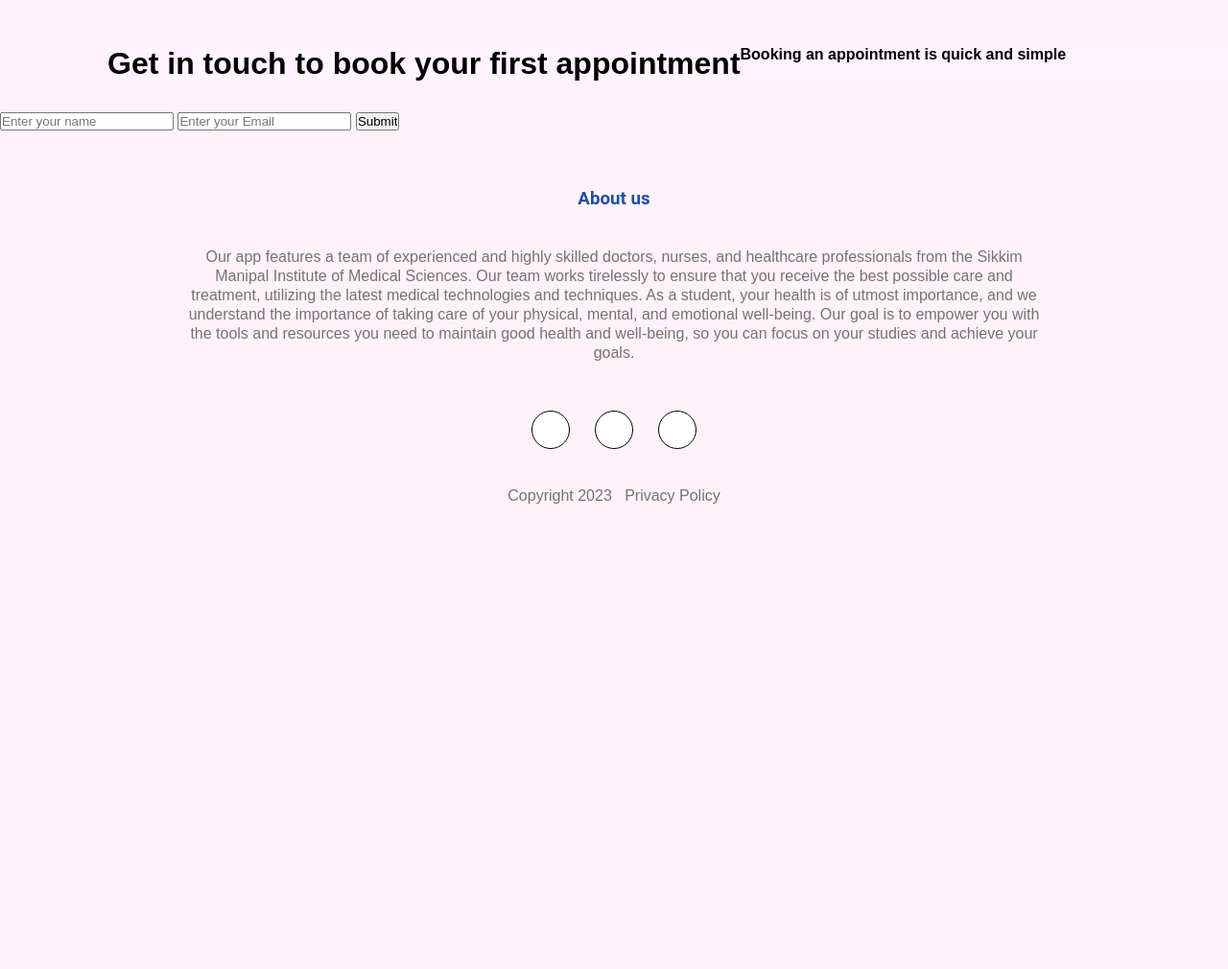
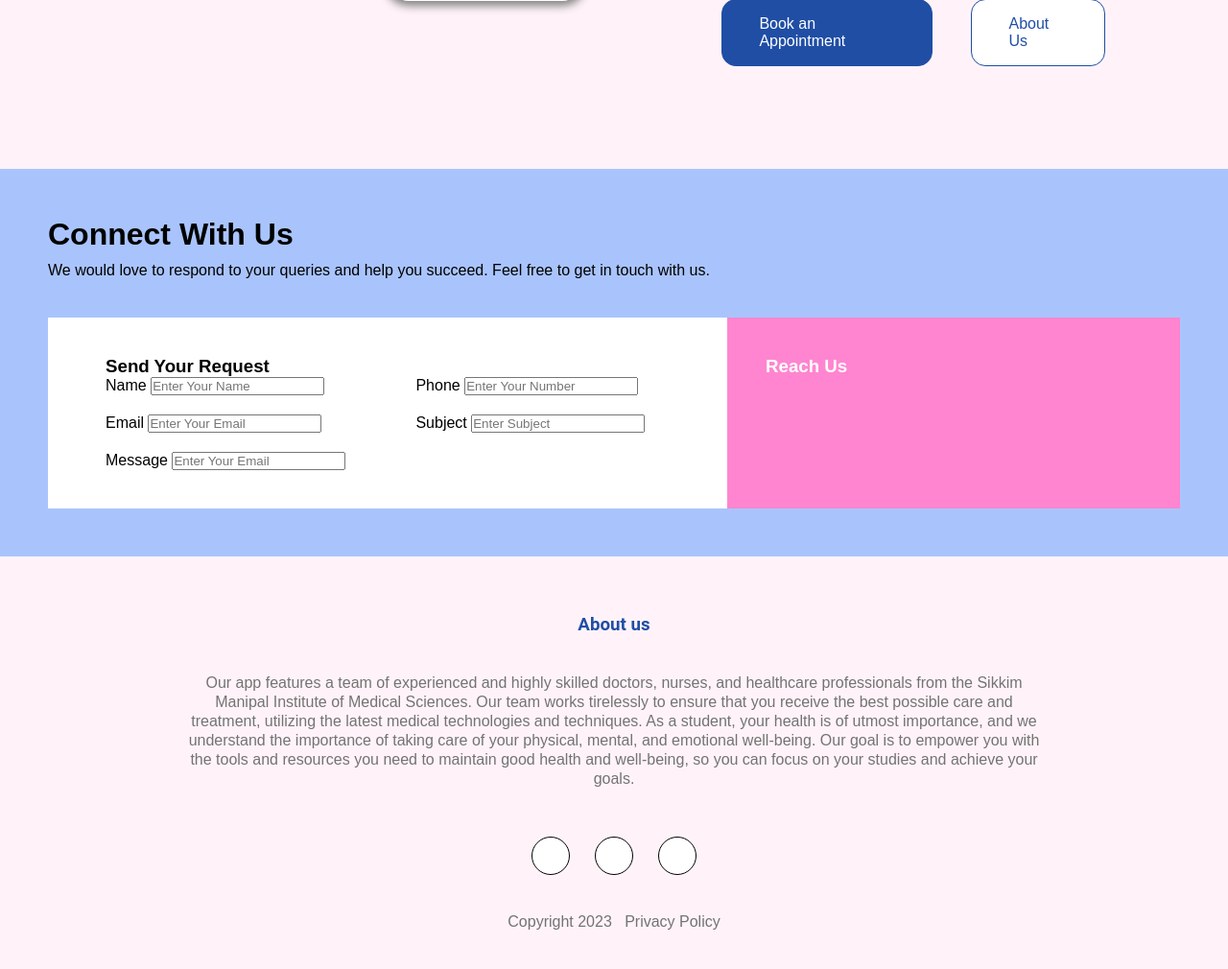
Before and after one commit to Rohan100000/E-Support-System-for-SMIT-Healthcare, a Node server app: page / in a window 1280 px wide; the page is wider, and only the part inside the window is pictured. Shown: the part 3215-4225 px from the top of that part at 96% size. Before the commit the page ends 3740 px from the top of that part, so only its background shows below. Run offline with Node 20, Linux system fonts and the light colour scheme; style sheets or scripts are compiled from the project's sources; some libraries are stand-ins or nearby versions.

Commit message:
changes Conatct

```diff
--- a/assets/css/_home.css
+++ b/assets/css/_home.css
@@ -3,7 +3,8 @@
   padding: 0; }
 
 body {
-  background-color: #ffbdde2d; }
+  background-color: #ffbdde2d;
+  overflow-x: hidden; }
 
 /*Intro Section Starts Here*/
 #intro {
--- /dev/null
+++ b/assets/css/contact_us.css
@@ -0,0 +1,37 @@
+* {
+  margin: 0;
+  padding: 0; }
+
+.contact-container {
+  background-color: #a9c4fd;
+  padding: 50px 50px; }
+
+.contact-box {
+  display: flex; }
+
+.contact-left {
+  background-color: #fff;
+  width: 80%;
+  flex-basis: 60%;
+  padding: 40px 60px; }
+
+.contact-right {
+  background-color: #ff85d0;
+  color: #fff;
+  width: 80%;
+  flex-basis: 40%;
+  padding: 40px; }
+
+.contact-header {
+  margin-bottom: 10px; }
+
+.contact-container .contact-para {
+  margin-bottom: 40px; }
+
+.input-row {
+  display: flex;
+  justify-content: space-between;
+  margin-bottom: 20px; }
+
+.input-row .input-group {
+  flex-basis: 45%; }
--- a/assets/css/video.css
+++ b/assets/css/video.css
@@ -8,8 +8,9 @@
 
 .video-section {
   background-color: #a9c4fd;
+  margin-top: 15vh;
   padding-top: 10vh;
-  padding-bottom: 5vh; }
+  padding-bottom: 10vh; }
 
 .text {
   text-align: center;
--- a/assets/scss/_home.scss
+++ b/assets/scss/_home.scss
@@ -18,6 +18,7 @@
 
 body {
     background-color: $background-color_1;
+	overflow-x: hidden;
 }
 
 /*Intro Section Starts Here*/
--- /dev/null
+++ b/assets/scss/contact_us.scss
@@ -0,0 +1,46 @@
+*{
+    margin: 0;
+    padding: 0;
+}
+
+.contact-container{
+    background-color: rgb(169, 196, 253);
+    padding: 50px 50px;
+}
+
+.contact-box{
+    display: flex;
+}
+
+.contact-left{
+    background-color: #fff;
+    width: 80%;
+    flex-basis: 60%;
+    padding: 40px 60px;
+}
+
+.contact-right{
+    background-color: rgb(255, 133, 208);
+    color: #fff;
+    width: 80%;
+    flex-basis: 40%;
+    padding: 40px;
+}
+
+.contact-header{
+    margin-bottom: 10px;
+}
+
+.contact-container .contact-para{
+    margin-bottom: 40px;
+}
+
+.input-row{
+    display: flex;
+    justify-content: space-between;
+    margin-bottom: 20px;
+}
+
+.input-row .input-group{
+    flex-basis: 45%;
+}
--- a/assets/scss/video.scss
+++ b/assets/scss/video.scss
@@ -10,8 +10,9 @@
 
 .video-section{
 	background-color: rgb(169, 196, 253);
+	margin-top: 15vh;
 	padding-top: 10vh;
-	padding-bottom: 5vh;
+	padding-bottom: 10vh;
 }
 .text {
 	text-align: center;
--- a/views/contact.ejs
+++ b/views/contact.ejs
@@ -2,26 +2,42 @@
 
 <!-- Contact Us Section Starts here -->
 
-<div id="booking">
-    <div id="header">
-        <div id="head1">
-            <h1>Get in touch to book your first appointment</h1>
-        </div>
-        <div id="head2">
-            <h4>Booking an appointment is quick and simple</h4>
-        </div>
+<div class="contact-container">
+    <h1 class="contact-header">Connect With Us</h1>
+    <p class="contact-para">We would love to respond to your queries and help you succeed. Feel free to get in touch with us.</p>
+    <div class="contact-box">
+      <div class="contact-left">
+        <h3>Send Your Request</h3>
+        <form>
+          <div class="input-row">
+            <div class="input-group">
+              <label>Name</label>
+              <input type="text" placeholder="Enter Your Name">
+            </div>
+            <div class="input-group">
+              <label>Phone</label>
+              <input type="text" placeholder="Enter Your Number">
+            </div>
+          </div>
+          <div class="input-row">
+            <div class="input-group">
+              <label>Email</label>
+              <input type="email" placeholder="Enter Your Email">
+            </div>
+            <div class="input-group">
+              <label>Subject</label>
+              <input type="text" placeholder="Enter Subject">
+            </div>
+          </div>
+              <label>Message</label>
+              <input type="" placeholder="Enter Your Email">
+        </form>
+      </div>
+      <div class="contact-right">
+        <h3>Reach Us</h3>
+      </div>
     </div>
-    <div>
-        <form id="form" action="#">
 
-            <input type="text" id="name" class="input-bar" placeholder="Enter your name" required>
-
-            <input type="text" id="Email" class="input-bar" placeholder="Enter your Email" required>
-
-            <input type="submit" value="Submit" id="submit">
-        </form>
-
-    </div>
   </div>
 
   <!-- Contact us section ends here -->
--- a/views/home.ejs
+++ b/views/home.ejs
@@ -1,12 +1,10 @@
 <link rel="stylesheet" href="/css/autotyping.css">
 
-<div id="complete-page">
 <%- include('intro'); %>
 <%- include('services'); %>
 <%- include('playback'); %>
 <%- include('about_us'); %>
 <%- include('contact'); %>
-</div>
 
 <script>
   const text = document.querySelector(".sec-text");
```
